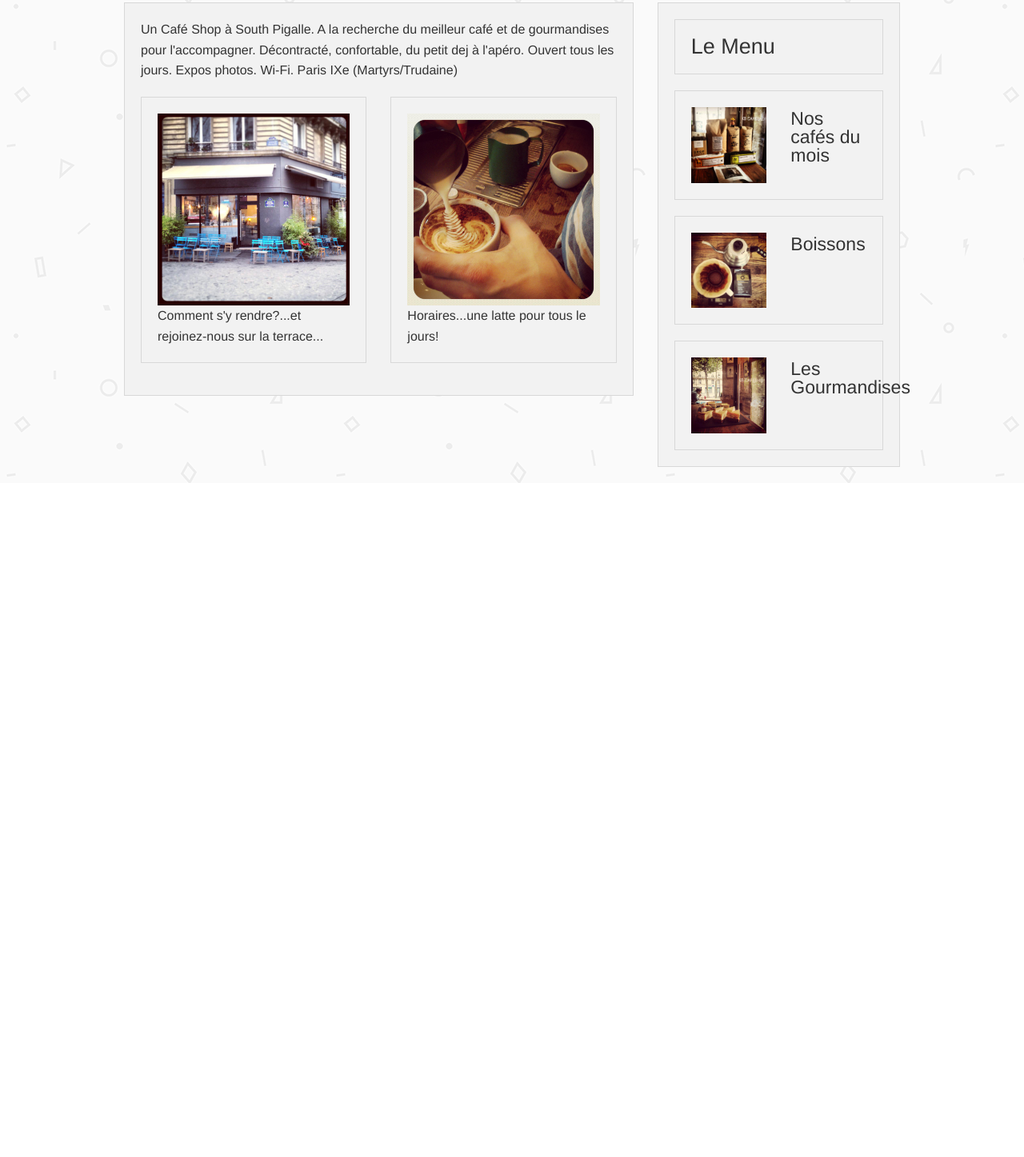
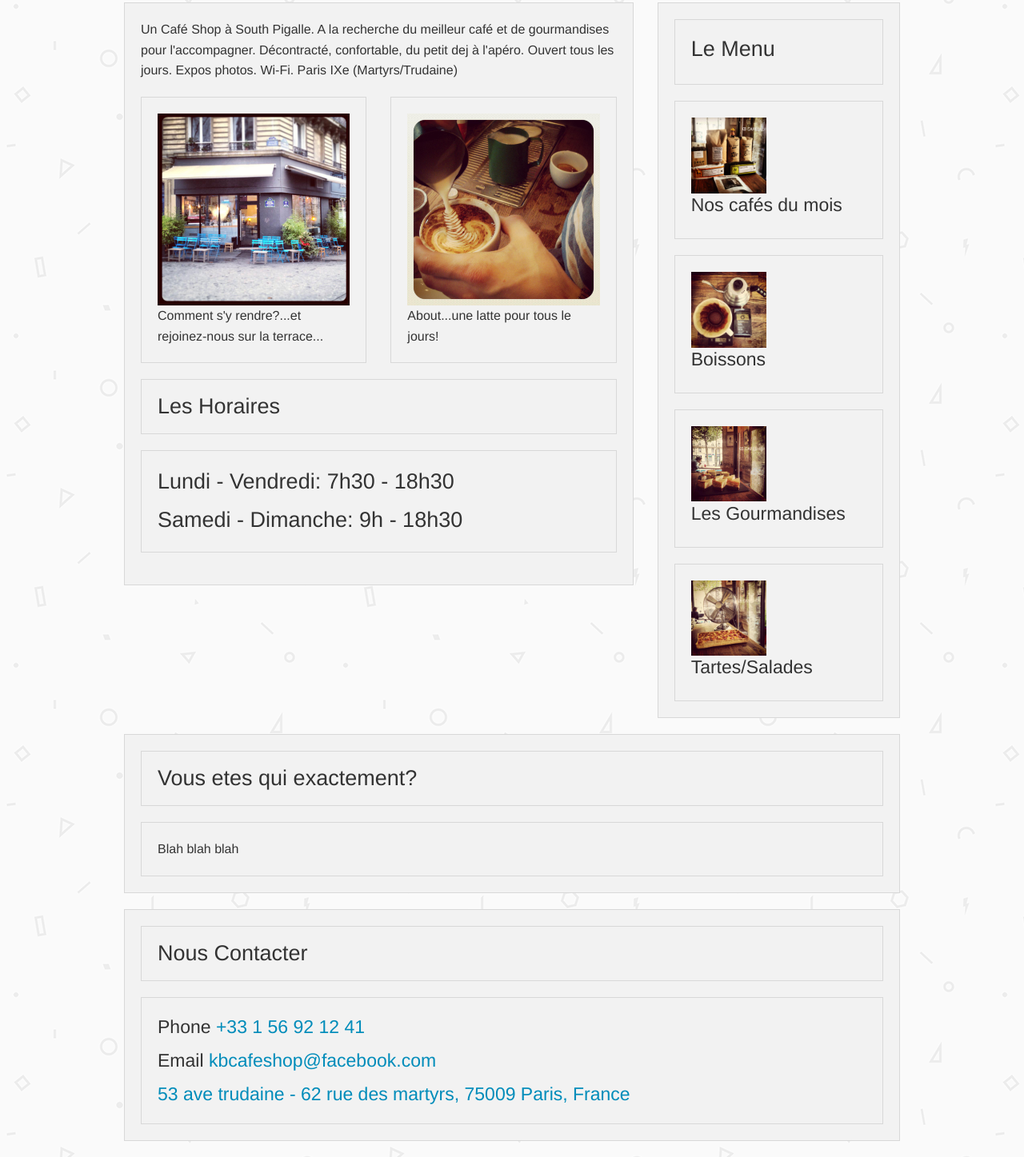
Before and after one commit to kateshannon/restaurants-project, a plain HTML site: page index.html in a window 1280 px wide. Shown: the part 369-1816 px from the top of the page at 80% size. Before the commit the page ends 973 px from the top, so only its background shows below. Drawn offline with Linux system fonts and the light colour scheme.

Commit message:
added menu

```diff
--- a/css/style.css
+++ b/css/style.css
@@ -4,3 +4,14 @@ img {
 body {
 	background: url('../assets/geometry.png');
 }
+
+a:focus, a:hover{
+	opacity: 0.4;
+}
+a h3:focus, a h3:hover{
+	opacity: 0.4;
+}
+
+.menu{
+	min-width: 100%;
+}
--- a/index.html
+++ b/index.html
@@ -11,6 +11,39 @@
   </head>
 
   <body>
+
+    <nav class="top-bar show-for-small-only" data-topbar>
+      <ul class="title-area">
+        <li class="name">
+          <h1><a href="#">KB Cafeshop</a></h1>
+        </li>
+        <li class="toggle-topbar menu-icon"><a href="#">Menu</a></li>
+      </ul>
+
+      <section class="top-bar-section">
+        <!-- Right Nav Section -->
+        <ul>
+          <li class="active"><a href="menu.html">Le Menu</a></li>
+          <li class="active"><a href="https://maps.google.com/maps?expflags=enable_star_based_justifications:true&amp;ie=UTF8&amp;cid=2740186847697807986&amp;q=kb+cafeshop&amp;iwloc=A&amp;gl=US&amp;hl=en" target="_blank">Map</a></li>
+          <li class="active"><a href="#horaires">Horaires</a></li>
+          <li class="active"><a href="#about">About</a></li>
+          <li class="active"><a href="#contact">Nous Contacter</a></li>
+          <!-- <li class="has-dropdown">
+            <a href="#">Right Button with Dropdown</a>
+            <ul class="dropdown">
+              <li><a href="#">First link in dropdown</a></li>
+            </ul>
+          </li> -->
+        </ul>
+
+        <!-- Left Nav Section -->
+<!--         <ul class="left">
+          <li><a href="#">Left Nav Button</a></li>
+        </ul> -->
+      </section>
+    </nav>
+
+
   	<div class="row">
       <div class="large-12 columns">
       <div class="panel">
@@ -22,17 +55,17 @@
     <div class="row">
       <div class="large-12 columns">
       <div class="panel">
-        <img src="assets/header.jpg" alt="bags of coffee">
+        <a href="index.html"><img src="assets/header.jpg" alt="bags of coffee"></a>
       </div>
       </div>
     </div>
 
     <div class="row">
-      <div class="large-8 medium-8 columns">
+      <div class="medium-8 large-8 columns">
       <div class="panel">
         <p>Un Café Shop à South Pigalle. A la recherche du meilleur café et de gourmandises pour l'accompagner. Décontracté, confortable, du petit dej à l'apéro. Ouvert tous les jours. Expos photos. Wi-Fi. Paris IXe (Martyrs/Trudaine)</p>
         <div class="row">
-        	<div class="large-6 medium-6 columns">
+        	<div class="medium-6 large-6 columns">
         	<div class="panel">
         		<a href="https://maps.google.com/maps?expflags=enable_star_based_justifications:true&amp;ie=UTF8&amp;cid=2740186847697807986&amp;q=kb+cafeshop&amp;iwloc=A&amp;gl=US&amp;hl=en" target="_blank"><img src="assets/KB_terrace.jpg" alt="picture of terrace on sunny day"></a>
         		<p>Comment s'y rendre?...et rejoinez-nous sur la terrace...</p>
@@ -40,29 +73,44 @@
         	</div>
         	<div class="medium-6 large-6 columns">
         	<div class="panel">
-        		<img src="assets/latte.jpg" alt="picture of latte">
-        		<p>Horaires...une latte pour tous le jours!</p>
+        		<a href="#about"><img src="assets/latte.jpg" alt="picture of latte"></a>
+        		<p>About...une latte pour tous le jours!</p>
         	</div>
         	</div>
+
+
+<!--       <div class"row"> -->
+            <div class="medium-12 large-12 columns" id="horaires">
+              <div class="panel">
+                <h3>Les Horaires</h3>
+              </div>
+              <div class="panel">
+                <h3 class="subheader">Lundi - Vendredi: 7h30 - 18h30</h3>
+                <h3 class="subheader">Samedi - Dimanche: 9h - 18h30</h3>
+              </div>
+            </div>
+<!--       </div> -->
+
         </div>
       	</div>
     	</div>
 
 
-  	<div class="large-4 medium-4 columns">
+
+  	<div class="medium-4 large-4 columns">
   	<div class="panel">
     		<div class="medium-12 large-12">
-          <div class="panel">
-            <h3>Le Menu</h3>
+          <div class="panel" id="menu">
+             <a href="menu.html"><h3>Le Menu</h3></a>
           </div>
         </div>
 
         <div class="panel">
           <div class="row">
       			   <div class="medium-6 large-6 columns">
-      					 <img src="assets/cafes.jpg" alt="coffee">
+      					 <a href="menu.html"><img src="assets/cafes.jpg" alt="coffee"></a>
                </div>
-               <div class="large-6 medium-6 columns">
+               <div class="large-6 medium-6 columns menu">
       					 <h4>Nos cafés du mois</h4>
       			   </div>
             </div>
@@ -71,9 +119,9 @@
         <div class="panel">
       		<div class="row">
       			<div class="medium-6 large-6 columns">
-      					<img src="assets/boissons.jpg" alt="coffee">
+      					<a href="menu.html"><img src="assets/boissons.jpg" alt="boissons"></a>
       			</div>
-      			<div class="medium-6 large-6 columns">
+      			<div class="medium-6 large-6 columns menu">
       					<h4>Boissons</h4>
       			</div>
       		</div>
@@ -82,16 +130,65 @@
         <div class="panel">
       		<div class="row">
       			<div class="medium-6 large-6 columns">
-      					<img src="assets/gourmand.jpg" alt="coffee">
+      					<a href="menu.html"><img src="assets/gourmand.jpg" alt="gateaux"></a>
       			</div>
-      			<div class="medium-6 large-6 columns">
+      			<div class="medium-6 large-6 columns menu">
       					<h4>Les Gourmandises</h4>
       			</div>
       		</div>
         </div>
+
+        <div class="panel">
+          <div class="row">
+            <div class="medium-6 large-6 columns">
+                <a href="menu.html"><img src="assets/tartes.jpg" alt="tartes"></a>
+            </div>
+            <div class="medium-6 large-6 columns menu">
+                <h4>Tartes/Salades</h4>
+            </div>
+          </div>
+        </div>
+
   	</div>
   	</div>
+  </div>
 
+    <div class="row">
+      <div class="large-12 columns" id="about">
+        <div class="panel">
+
+          <!-- <div class="medium-12 large-12"> -->
+            <div class="panel">
+              <h3>Vous etes qui exactement?</h3>
+            </div>
+            <div class="panel">
+              <p>Blah blah blah</p>
+            </div>
+          <!-- </div>   -->
+
+        </div>
+      </div>
+    </div>
+
+    <div class="row">
+      <div class="large-12 columns">
+        <div class="panel" id="contact">
+
+          <!-- <div class="medium-12 large-12"> -->
+            <div class="panel">
+              <h3>Nous Contacter</h3>
+            </div>
+            <div class="panel">
+              <h4 class="subheader">Phone <a href="tel:011-330-115-692-1241">+33 1 56 92 12 41</a></h4>
+              <h4 class="subheader">Email <a href="mailto:bcafeshop@facebook.com">kbcafeshop@facebook.com</a></h4>
+              <h4 class="subheader"><a href="https://maps.google.com/maps?expflags=enable_star_based_justifications:true&amp;ie=UTF8&amp;cid=2740186847697807986&amp;q=kb+cafeshop&amp;iwloc=A&amp;gl=US&amp;hl=en" target="_blank">53 ave trudaine - 62 rue des martyrs, 75009 Paris, France</a></h4>
+            </div>
+          <!-- </div>   -->
+
+
+        </div>
+      </div>
+    </div>
 
   	<script src="js/vendor/jquery.js"></script>
     <script src="js/foundation.min.js"></script>
```
Also changed, not shown: menu.html (added, +73 -0 lines).
